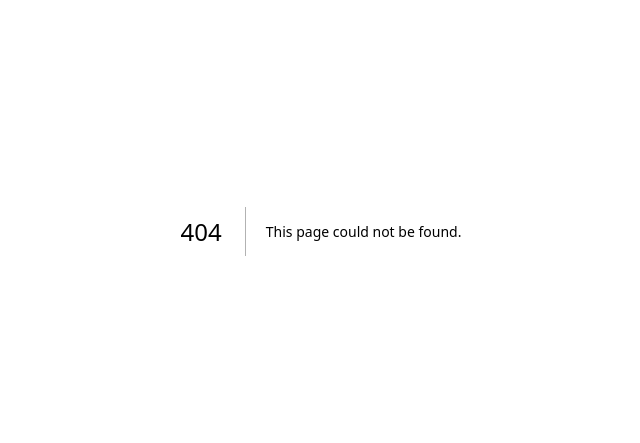
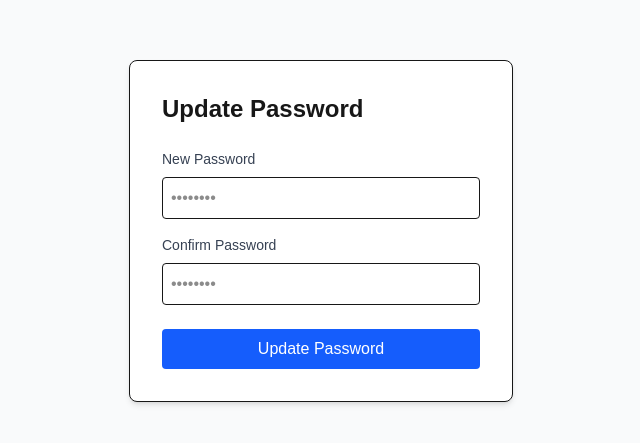
Before and after one commit to Manialdi/microbreaks-v2, a Next.js app: page /account/update-password in a window 1280 px wide. Before the commit this address had no page. Shown: the part 169-612 px from the top of the page, without its empty margins (319-959 px from the left). Built offline with nearby package versions, Linux system fonts and the light colour scheme.

Commit message:
fix: Use correct redirect URL for password reset

```diff
--- /dev/null
+++ b/app/account/update-password/page.tsx
@@ -0,0 +1,109 @@
+"use client";
+
+import { useState, useEffect } from "react";
+import { useRouter } from "next/navigation";
+import { supabase } from "@/lib/supabaseClient";
+
+export default function UpdatePasswordPage() {
+    const router = useRouter();
+    const [password, setPassword] = useState("");
+    const [confirmPassword, setConfirmPassword] = useState("");
+    const [isSubmitting, setIsSubmitting] = useState(false);
+    const [error, setError] = useState<string | null>(null);
+    const [success, setSuccess] = useState<string | null>(null);
+
+    // Ideally verify that the user is authenticated (via the reset link)
+    // But supabase client handles the session automatically if the link worked.
+
+    const handleSubmit = async (e: React.FormEvent) => {
+        e.preventDefault();
+        setError(null);
+        setSuccess(null);
+        setIsSubmitting(true);
+
+        if (password !== confirmPassword) {
+            setError("Passwords do not match.");
+            setIsSubmitting(false);
+            return;
+        }
+
+        try {
+            const { error } = await supabase.auth.updateUser({
+                password: password,
+            });
+
+            if (error) {
+                throw error;
+            }
+
+            setSuccess("Password updated successfully. Redirecting to dashboard...");
+            setTimeout(() => {
+                router.push("/dashboard"); // or /login
+            }, 2000);
+        } catch (err: any) {
+            setError(err.message || "Something went wrong. Please try again.");
+        } finally {
+            setIsSubmitting(false);
+        }
+    };
+
+    return (
+        <div className="flex min-h-screen items-center justify-center bg-gray-50 p-4">
+            <div className="bg-white p-8 rounded-lg shadow-md w-full max-w-sm border">
+                <h1 className="text-2xl font-bold mb-6">Update Password</h1>
+
+                {error && (
+                    <div className="p-3 bg-red-50 text-red-600 text-sm rounded border border-red-100 mb-4">
+                        {error}
+                    </div>
+                )}
+
+                {success && (
+                    <div className="p-3 bg-green-50 text-green-600 text-sm rounded border border-green-100 mb-4">
+                        {success}
+                    </div>
+                )}
+
+                <form onSubmit={handleSubmit} className="flex flex-col gap-4">
+                    <div className="flex flex-col gap-2">
+                        <label htmlFor="password" className="text-sm font-medium text-gray-700">
+                            New Password
+                        </label>
+                        <input
+                            id="password"
+                            type="password"
+                            required
+                            value={password}
+                            onChange={(e) => setPassword(e.target.value)}
+                            className="border p-2 rounded focus:ring-2 focus:ring-blue-500 outline-none w-full"
+                            placeholder="••••••••"
+                        />
+                    </div>
+
+                    <div className="flex flex-col gap-2">
+                        <label htmlFor="confirmPassword" className="text-sm font-medium text-gray-700">
+                            Confirm Password
+                        </label>
+                        <input
+                            id="confirmPassword"
+                            type="password"
+                            required
+                            value={confirmPassword}
+                            onChange={(e) => setConfirmPassword(e.target.value)}
+                            className="border p-2 rounded focus:ring-2 focus:ring-blue-500 outline-none w-full"
+                            placeholder="••••••••"
+                        />
+                    </div>
+
+                    <button
+                        type="submit"
+                        disabled={isSubmitting}
+                        className="bg-blue-600 text-white px-4 py-2 rounded hover:bg-blue-700 transition font-medium w-full disabled:opacity-50 disabled:cursor-not-allowed mt-2"
+                    >
+                        {isSubmitting ? "Updating Password..." : "Update Password"}
+                    </button>
+                </form>
+            </div>
+        </div>
+    );
+}
--- a/app/forgot-password/page.tsx
+++ b/app/forgot-password/page.tsx
@@ -17,8 +17,12 @@ export default function ForgotPasswordPage() {
         setIsSubmitting(true);
 
         try {
+            const redirectTo = process.env.NEXT_PUBLIC_SITE_URL
+                ? `${process.env.NEXT_PUBLIC_SITE_URL}/auth/callback?next=/account/update-password`
+                : `${window.location.origin}/auth/callback?next=/account/update-password`;
+
             const { error } = await supabase.auth.resetPasswordForEmail(email, {
-                redirectTo: `${window.location.origin}/auth/callback?next=/account/update-password`,
+                redirectTo,
             });
 
             if (error) {
```
